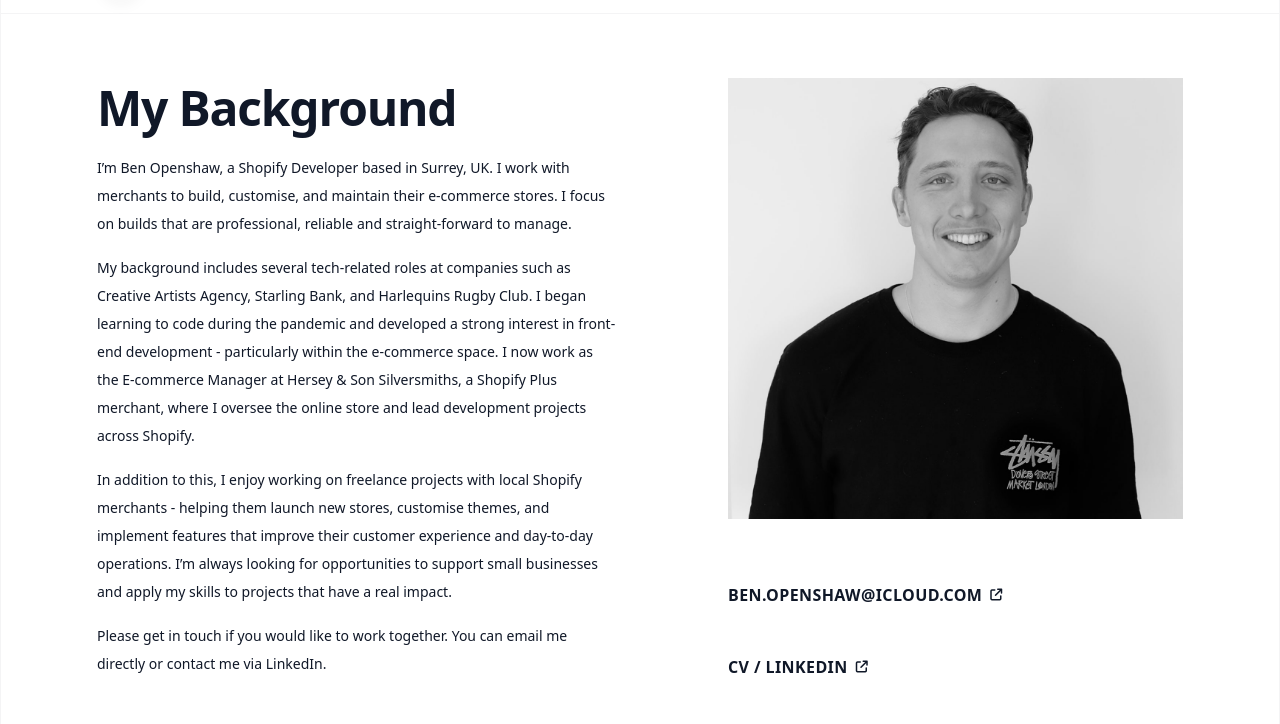
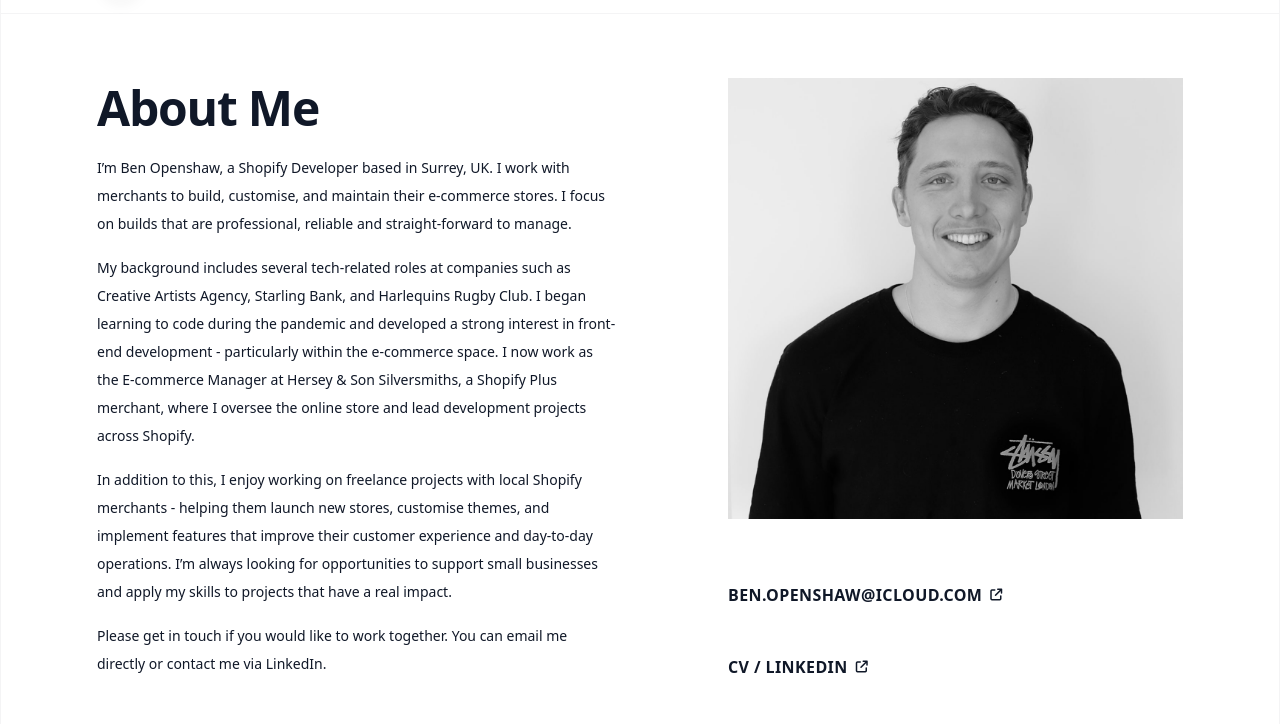
Before and after one commit to bopensh/Portfolio, a website: page about.html in a window 1280 px wide. Shown: the part 67-791 px from the top of the page. Drawn offline with nearby package versions, Linux system fonts and the light colour scheme; files that its build step writes are made by us from their sources.

Commit message:
Changed heading text on about.html

```diff
--- a/about.html
+++ b/about.html
@@ -100,7 +100,7 @@
             <!-- Left Column -->
             <div>
               <img src="/src/assets/images/Ben_portfolio.jpg" alt="Photo of Ben Openshaw" class="w-full h-auto object-cover mb-12 block lg:hidden" />
-              <h1 class="max-w-4xl text-4xl sm:text-5xl font-bold tracking-tight mb-4 leading-tight">My Background</h1>
+              <h1 class="max-w-4xl text-4xl sm:text-5xl font-bold tracking-tight mb-4 leading-tight">About Me</h1>
               <p class="text-sm mb-4 leading-7">I’m Ben Openshaw, a Shopify Developer based in Surrey, UK. I work with merchants to build, customise, and maintain their e-commerce stores. I focus on builds that are professional, reliable and straight-forward to manage.</p>
               <p class=" text-sm mb-4 leading-7">My background includes several tech-related roles at companies such as Creative Artists Agency, Starling Bank, and Harlequins Rugby Club. I began learning to code during the pandemic and developed a strong interest in front-end development - particularly within the e-commerce space. I now work as the E-commerce Manager at Hersey & Son Silversmiths, a Shopify Plus merchant, where I oversee the online store and lead development projects across Shopify.</p>
               <p class="text-sm mb-4 leading-7">In addition to this, I enjoy working on freelance projects with local Shopify merchants - helping them launch new stores, customise themes, and implement features that improve their customer experience and day-to-day operations. I’m always looking for opportunities to support small businesses and apply my skills to projects that have a real impact.</p>
```
